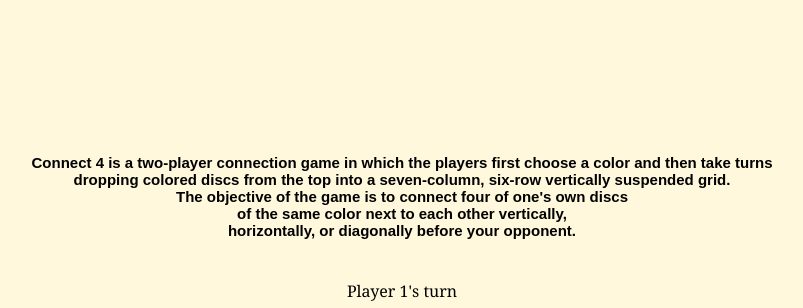
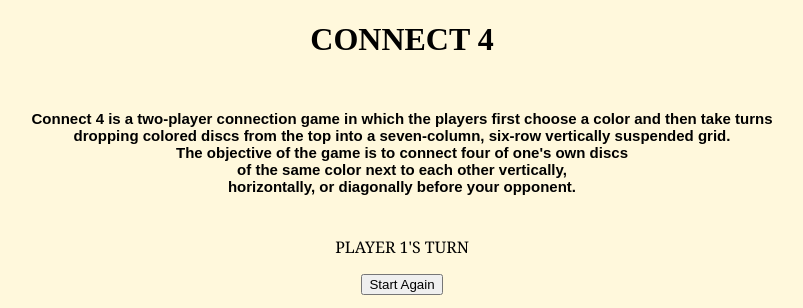
Before and after one commit to Dellatettehklu/classworkMMP310, a plain HTML site: page finals/index.html in a window 1280 px wide. Shown: the top 308 px of the page, without its empty margins (238-1041 px from the left). Drawn offline with nearby package versions, Linux system fonts and the light colour scheme; grey boxes are pictures that could not be loaded.

Commit message:
CHANGES MADE

```diff
--- a/finals/final.js
+++ b/finals/final.js
@@ -210,7 +210,7 @@ window.onload = function() {
     function nextTurn() {
 
       turn = (turn === YELLOW) ? RED : YELLOW;
-      playerSpan.textContent = "Player " + turn + "'s turn";
+      playerSpan.textContent = "PLAYER " + turn + "'S TURN";
     }
 
     reset();
--- a/finals/index.html
+++ b/finals/index.html
@@ -10,6 +10,7 @@
 <body>
 
 <div class="container">
+<h1>CONNECT 4</h1>
  <h2>Connect 4 is a two-player connection game in which the players first choose a color and then take turns<br> dropping colored discs from the top into a seven-column, six-row vertically suspended grid.<br> The objective of the game is to connect four of one's own discs<br> of the same color next to each other vertically,<br> horizontally, or diagonally before your opponent.</h2>
   <p><span id="player"></span><div class="actions"><button id="reset">Start Again</button></div></p>
 
--- a/finals/style.css
+++ b/finals/style.css
@@ -4,21 +4,26 @@ body {
   overflow: hidden;
     background-color: cornsilk;
 }
-
+H1{
+  text-align: center;
+}
 h2 {
   font-family: sans-serif;
   text-align: center;
   font-size: 15px;
   color: #000;
-    margin-top: 10%;
+    margin-top: 2%;
     padding: 2%;
 }
 p {
-  margin: 0 0 10;
+  margin: 0 0 2;
   text-align: center;
   font-family: georgia;
  color: #000;
+
+
 }
+
 #board {
   position: relative;
   margin: 0 auto;
```
